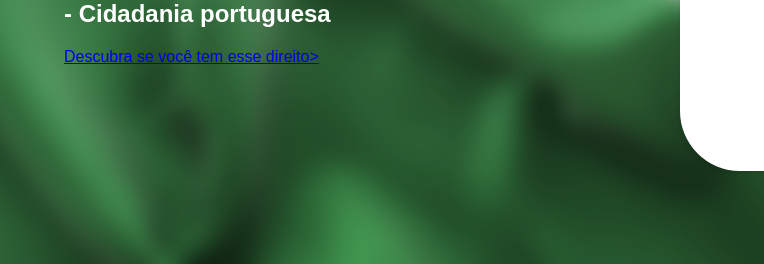
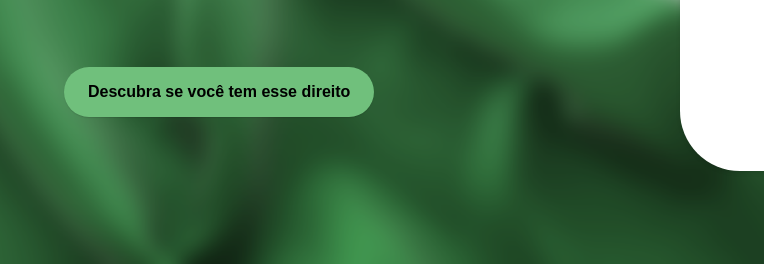
Before and after one commit to MarceloHenrique21/EstrategiaCidadana, a plain HTML site: page landingPage.html in a window 1280 px wide. Shown: the part 454-718 px from the top of the page, 0-764 px from the left. Drawn offline with Linux system fonts and the light colour scheme.

Commit message:
botaoBanner

```diff
--- a/css/style.css
+++ b/css/style.css
@@ -137,6 +137,35 @@ nav ul li a:hover {
     color: #ffffff;
     text-align: left;
     line-height: 60px;
+}
+
+
+.contato-buttom {
+    margin-top: 70px;
+
+
+}
+
+.contato-buttom a {
+    display: inline-block;
+    background-color: #70c07c;
+    color: #000000;
+    padding: 0.75rem 1.5rem;
+
+    border-radius: 40px;
+    box-shadow: 0 1px 1px rgba(0, 0, 0, 0.10); /* Sombra do botão */
+    text-decoration: none;
+    transition: background-color 0.3s, box-shadow 0.3s; /* Transição suave para cor de fundo e sombra */
+}
+
+.contato-buttom a:hover {
+    background-color: #c8f1f3;
+    box-shadow: 0 0px 0px rgba(0, 0, 0, 0.3);
+}
+
+.contato-buttom p {
+    margin: 0;
+    font-size: 1rem;
 }
 
 
--- a/landingPage.html
+++ b/landingPage.html
@@ -41,9 +41,11 @@
                 <p><h2>- Cidadania espanhola</h2></p>
                 <p><h2>- Cidadania portuguesa</h2></p>
                 </div>
-                <div class="" >
-                    <a class="contato-buttom" href="https://wa.me/message/KMLQJLD3VTEFF1">
-                        <p>Descubra se você tem esse direito></p></a> </div>
+
+                <div class="contato-buttom" >
+                    <a class="" href="https://wa.me/message/KMLQJLD3VTEFF1">
+                        <strong>Descubra se você tem esse direito</strong>  </a>
+                    </div>
 
                 <div class="info-card">
                     <img src="/imagens/pessoa.png" alt="Foto do Colaborador" class="card-photo">
```
Also changed, not shown: 1 other file.
